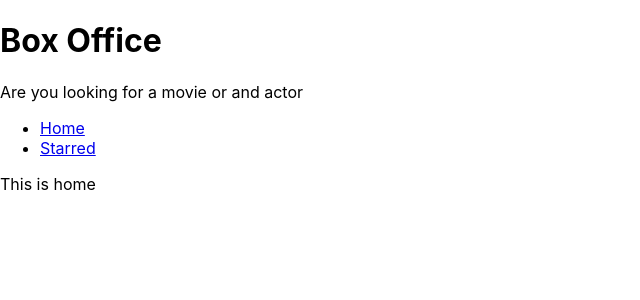
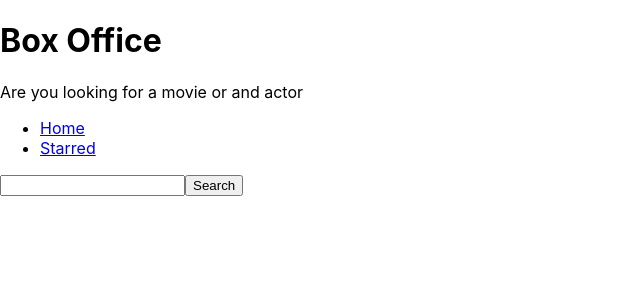
Before and after one commit to 6six7sven/box-office, a React (Create React App) app: page / in a window 1280 px wide. Shown: the top 300 px of the page, without its empty margins (0-640 px from the left). Built offline with nearby package versions, Linux system fonts and the light colour scheme.

Commit message:
created input and fetch results from tvmaze api

```diff
--- a/src/pages/Home.js
+++ b/src/pages/Home.js
@@ -1,8 +1,39 @@
-import React from "react";
+import React, { useState } from "react";
 import MainPageLayout from "../components/MainPageLayout";
 
 const Home = () => {
-    return <MainPageLayout> This is home </MainPageLayout>
-}
+    const [input, setInput] = useState('');
+
+    const onInputChange = (ev) => {
+        setInput(ev.target.value);
+
+    }
+
+    const onKeyDown = (ev) => {
+        if (ev.keyCode === 13)
+        {
+            onSearch()
+        }
+        console.log(ev.keyCode);
+    }
+
+    const onSearch = () => {
+
+
+        // browser api fetches https://api.tvmaze.com/search/shows?q=girls
+        fetch (`https://api.tvmaze.com/search/shows?q=${input}`).then(r => r.json()).then(result =>{
+            console.log(result);
+        }) //interpolated string to pass input to the web api
+    };
+
+    return (
+        <MainPageLayout>
+            <input type = "text" onChange = {onInputChange} onKeyDown={onKeyDown} value={input}/>
+            <button type = "button" onClick = {onSearch}> Search </button>
+
+
+        </MainPageLayout>
+    );
+};
 
 export default Home;
```
